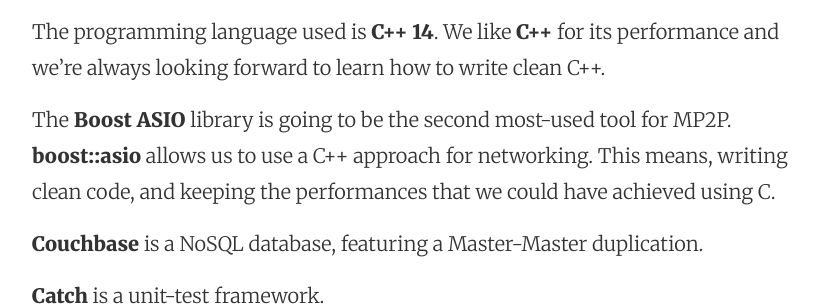
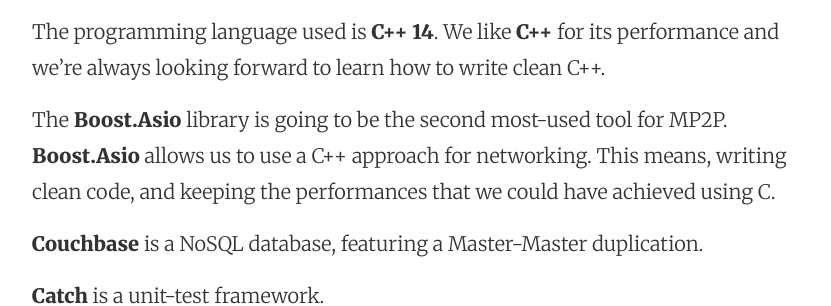
Before and after one commit to francisvm/francisvm.com, a Jekyll site: the page built from _posts/2015-04-03-mp2p.md, in a window 1280 px wide. Shown: the part 1083-1389 px from the top of the page, without its empty margins (224-1055 px from the left). Built offline with Jekyll 4.4.1, drawn with Linux system fonts in a browser that asks for light colours; nearby versions of some CDN libraries.

```diff
--- a/_posts/2015-04-03-mp2p.md
+++ b/_posts/2015-04-03-mp2p.md
@@ -32,8 +32,8 @@ The programming language used is **C++ 14**.
 We like **C++** for its performance and we're always looking forward to
 learn how to write clean C++.
 
-The **Boost ASIO** library is going to be the second most-used tool for MP2P.
-**boost::asio** allows us to use a C++ approach for networking.
+The **Boost.Asio** library is going to be the second most-used tool for MP2P.
+**Boost.Asio** allows us to use a C++ approach for networking.
 This means, writing clean code, and keeping the performances that we could
 have achieved using C.
 
```
